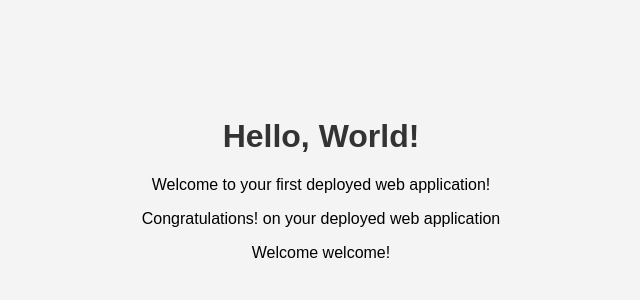
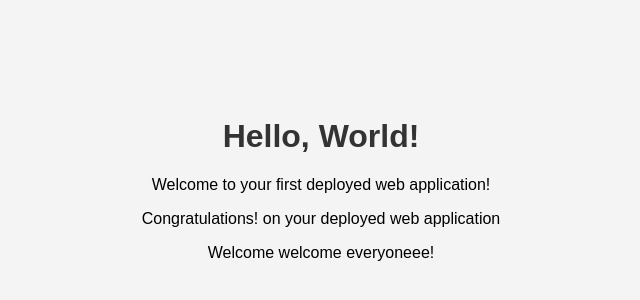
Before and after one commit to hardworker635/terraform_finalusecase, a plain HTML site: page hello-world-app/index.html in a window 1280 px wide. Shown: the part 138-438 px from the top of the page, without its empty margins (319-959 px from the left). Drawn offline with Linux system fonts and the light colour scheme.

Commit message:
added change

```diff
--- a/hello-world-app/index.html
+++ b/hello-world-app/index.html
@@ -20,6 +20,6 @@
     <h1>Hello, World!</h1>
     <p>Welcome to your first deployed web application!</p>
     <p> Congratulations! on your deployed web application</p>
-    <p> Welcome welcome!</p>
+    <p> Welcome welcome everyoneee!</p>
 </body>
 </html>
```
